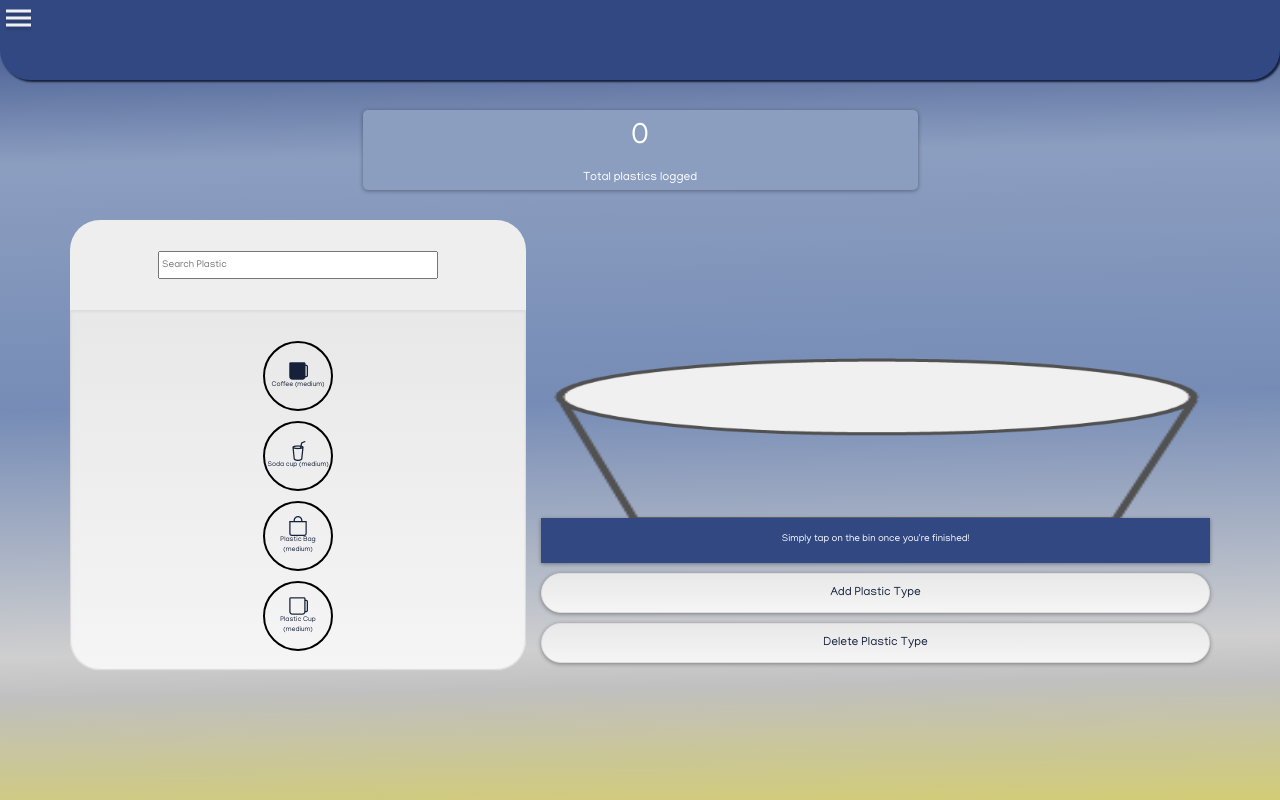
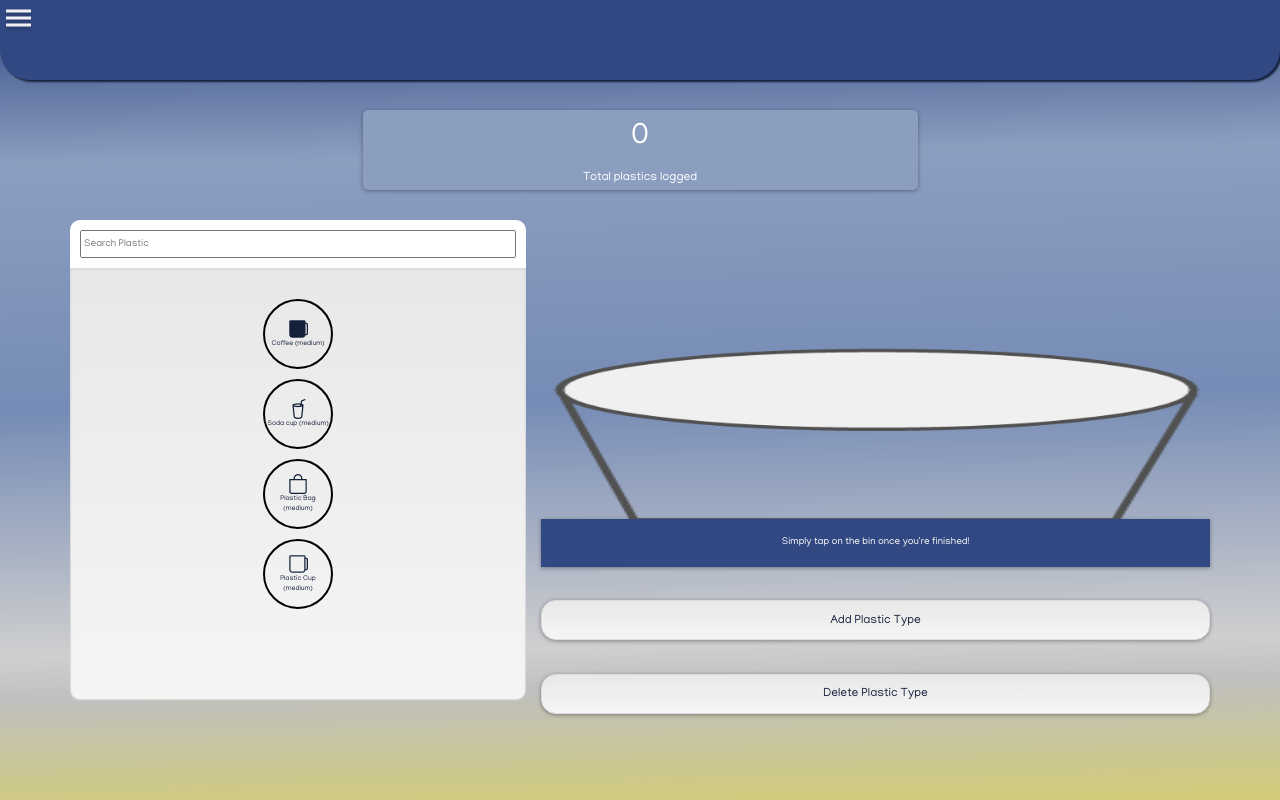
Before and after one commit to tjuacalla123/a8-plastrack, a Node project: template views/logpage.handlebars in a window 1280 px wide. Run offline with Node 20 templates, Linux system fonts and the light colour scheme; the template is opened without the code that fills it, so the values that code supplies are empty; some libraries are stand-ins or nearby versions; some web fonts are replaced.

Commit message:
more styling

```diff
--- a/public/css/log.css
+++ b/public/css/log.css
@@ -42,10 +42,10 @@ h1.plastrack{
 }
 .plastic-list, .trash-add-delete {
 	margin: 0;
-	height: 450px;
+	height: 60vh;
 	width: 100%;
 }
-.jumbotron.plastic-list {
+.plastic-list {
 	width: 40%;
 	padding: 0;
 	border-radius: 30px;
@@ -55,10 +55,13 @@ h1.plastrack{
 	padding-left: 15px;
 }
 .search-plastic {
+  background-color: white;
 	justify-content: center;
 	padding: 10px 10px 10px 10px;
-	height: 20%;
+	height: 10%;
 	width: 100%;
+  margin: 0;
+  border-radius: 10px 10px 0px 0px;
 }
 #trash, .search-bar {
 	width: 100%;
@@ -67,7 +70,7 @@ h1.plastrack{
 	height: 80%;
 }
 .search-bar {
-	height: 40%;
+	height: 100%;
 	font-size: 10px;
 }
 .search-p {
@@ -93,8 +96,8 @@ h1.plastrack{
 }
 .plastic-contents {
 	padding: 30px 15px 30px 15px;
-	height: 80%;
-	border-radius: 0px 0px 30px 30px;
+	height: 90%;
+  border-radius: 0px 0px 10px 10px;
 }
 .single-plastic {
 	height: 70px;
@@ -121,17 +124,17 @@ p {
 	height: 50%;
 }
 .contents, .add-delete {
-	border-radius: 30px;
+	border-radius: 15px;
 	-webkit-box-shadow: 0 1px 4px 0 rgba(0,0,0,0.37);
     box-shadow: 0 1px 4px 0 rgba(0,0,0,0.37);
 }
 .contents {
   visibility: hidden;
   height: 25%;
-	margin-bottom: 5px;
+	margin-bottom: 10%;
 }
 .add-delete{
-	margin: 10px 0px 0px 0px;
+	margin: 5% 0px 0px 0px;
 	height: 5%;
 	display: flex;
 	justify-content: center;
--- a/public/css/loghistory.css
+++ b/public/css/loghistory.css
@@ -138,9 +138,8 @@ h1.plastrack{
   justify-content: center;
   align-items: center;
   font-size: 15px;
-   background-color: #8C9EC0;
-   padding: 5px;
-   border-radius: 20px;
+  background-color: #8C9EC0;
+  padding: 5px;
   color: white;
   margin: 2px;
    -webkit-box-shadow: 0 1px 4px 0 rgba(0,0,0,0.37);
--- a/views/logpage.handlebars
+++ b/views/logpage.handlebars
@@ -67,8 +67,8 @@
 
 		<div class="row">
 			<div class="col-xs-12 logpage">
-				<div class="jumbotron plastic-list">
-					<form class="search search-plastic" style="margin:auto;max-width:300px">
+				<div class="plastic-list">
+					<form class="search search-plastic">
 						<input type="text" placeholder="Search Plastic" name="search2" class="search-bar">
 					</form>
 					 <div class="well plastic-contents"></div>
```
